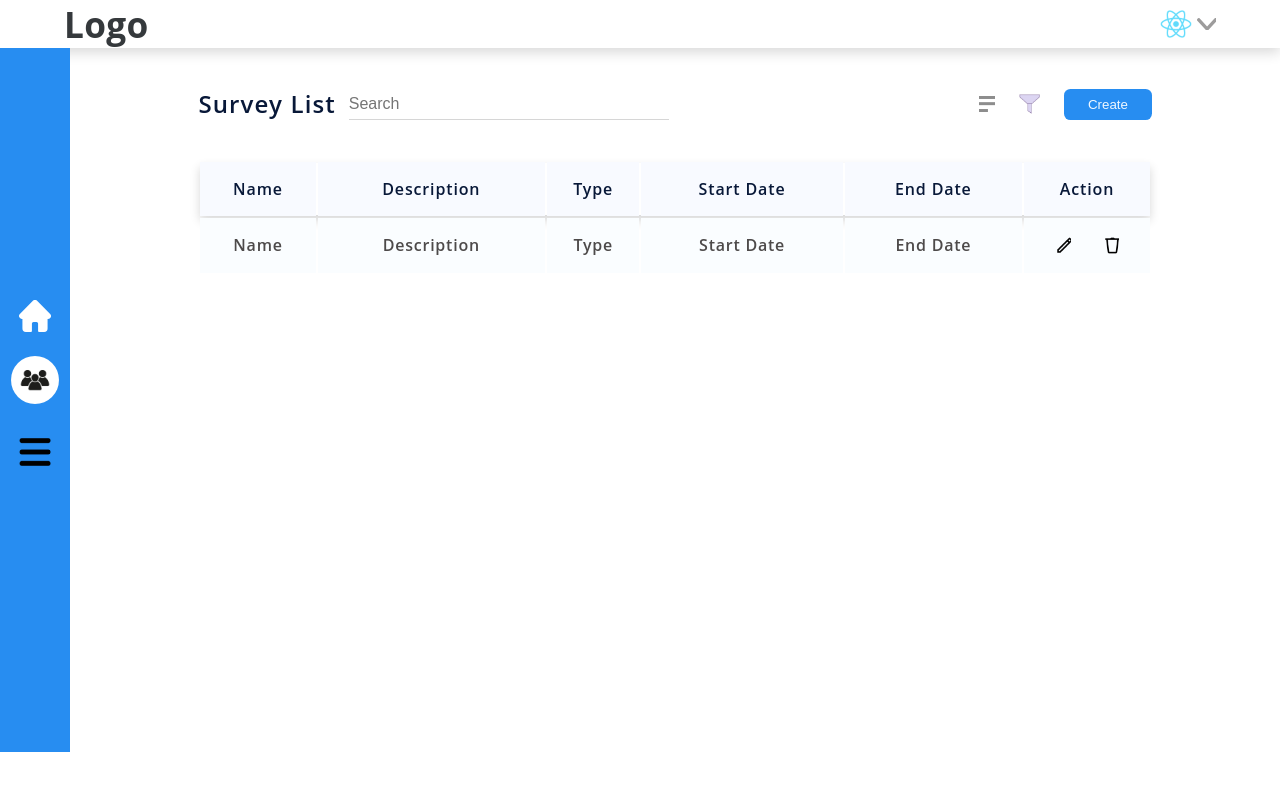
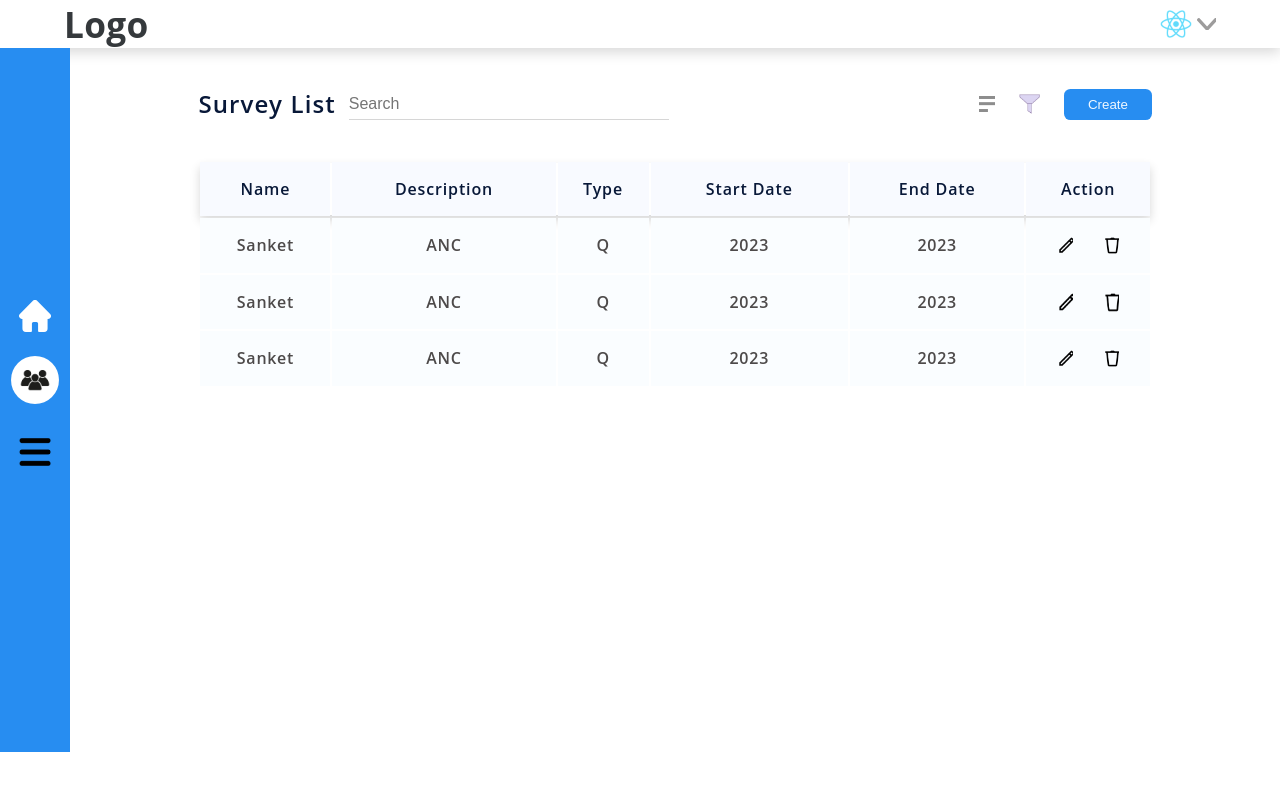
Before and after one commit to shubham34rathod/Project_Survey, a React (Create React App) app in the folder FrontEnd/: page / in a window 1280 px wide. Shown: the top 790 px of the page. Built offline with nearby package versions, Linux system fonts and the light colour scheme.

Commit message:
Tested render using dummy data

```diff
--- a/FrontEnd/src/Pages/Survey.js
+++ b/FrontEnd/src/Pages/Survey.js
@@ -1,14 +1,14 @@
 import React from 'react';
 import '../styles/survey.css'
-export default function Survey() {
-
+export default function Survey({data}) {
+const {name, description, type, startDate, endDate} = data
     return <>
         <tr>
-            <td>Name</td>
-            <td>Description</td>
-            <td>Type</td>
-            <td>Start Date</td>
-            <td>End Date</td>
+            <td>{name}</td>
+            <td>{description}</td>
+            <td>{type}</td>
+            <td>{startDate}</td>
+            <td>{endDate}</td>
             <td>
                 <div className='action'>
                     <div id='edit'></div>
--- a/FrontEnd/src/Pages/SurveyList.js
+++ b/FrontEnd/src/Pages/SurveyList.js
@@ -1,9 +1,43 @@
-import React from 'react'
+import React, { useEffect, useState } from 'react'
 import Sidebar from './Sidebar'
 import '../styles/surveylist.css'
+//import axios from 'axios'
 import Survey from './Survey'
+const config = require('../config/config')
+
+const user = [{
+    name: "Sanket",
+    description: "ANC",
+    type: "Q",
+    startDate: "2023",
+    endDate: "2023"
+},
+{
+    name: "Sanket",
+    description: "ANC",
+    type: "Q",
+    startDate: "2023",
+    endDate: "2023"
+},
+{
+    name: "Sanket",
+    description: "ANC",
+    type: "Q",
+    startDate: "2023",
+    endDate: "2023"
+}]
 
 export default function SurveyList() {
+
+    // const [data, setData] = useState([])
+
+    // useEffect(()=>{
+    //     axios.get(config.backEndUrl)
+    //     .then((data)=>{
+    //         setData(data)
+    //     })
+    // })
+
 
     return <>
         <div className='container'>
@@ -35,15 +69,9 @@ export default function SurveyList() {
                             <th>Action</th>
                         </thead>
                         <tbody>
-                            {/* <tr>
-                            <td>Name</td>
-                            <td>Description</td>
-                            <td>Type</td>
-                            <td>Start Date</td>
-                            <td>End Date</td>
-                            <td>Action</td>
-                            </tr> */}
-                            <Survey/>
+                            {user && user.map(item=>{
+                                return <Survey data={item} key={item.id}/>
+                            })}
                         </tbody>
                     </table>
                 </div>
```
